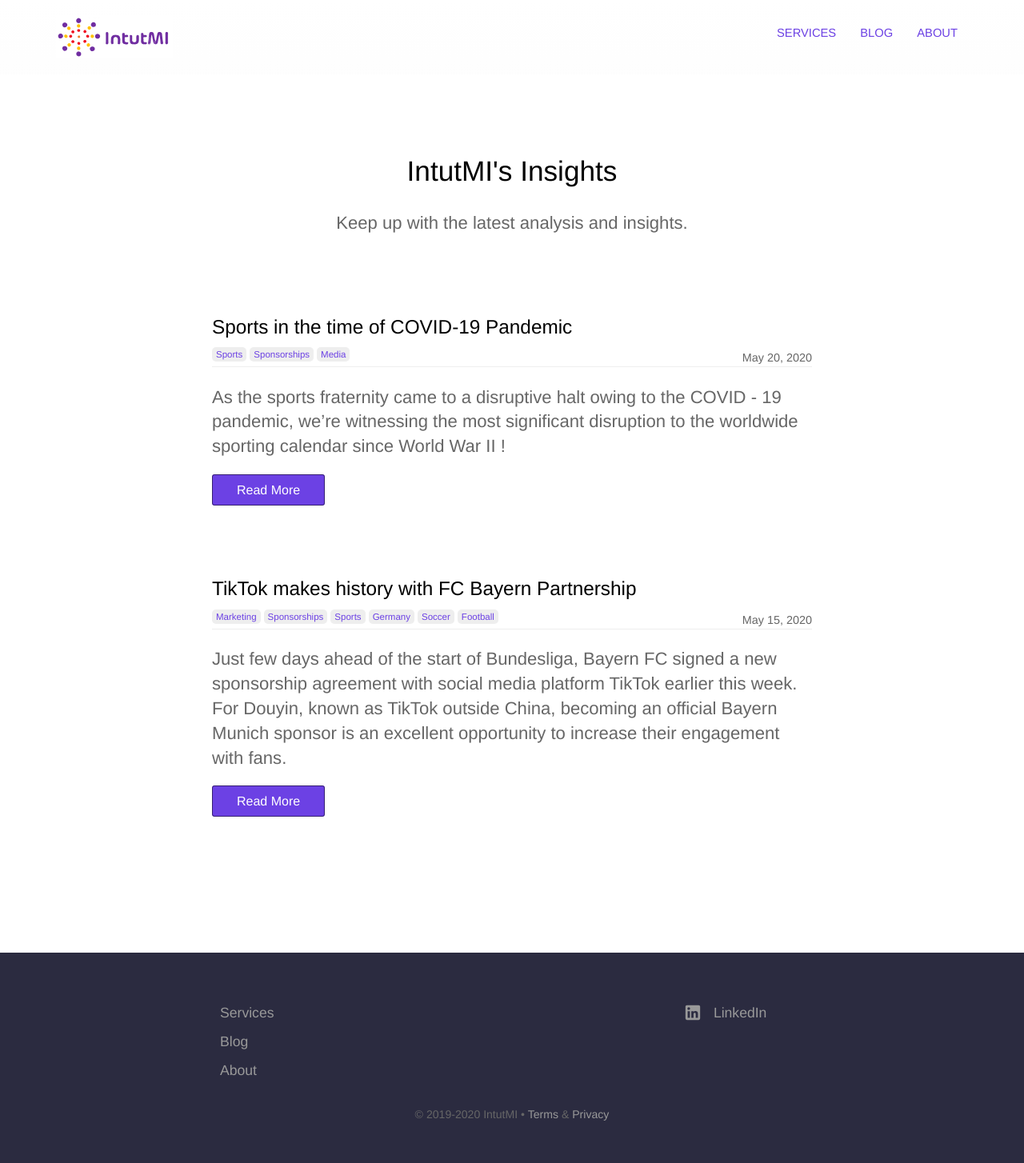
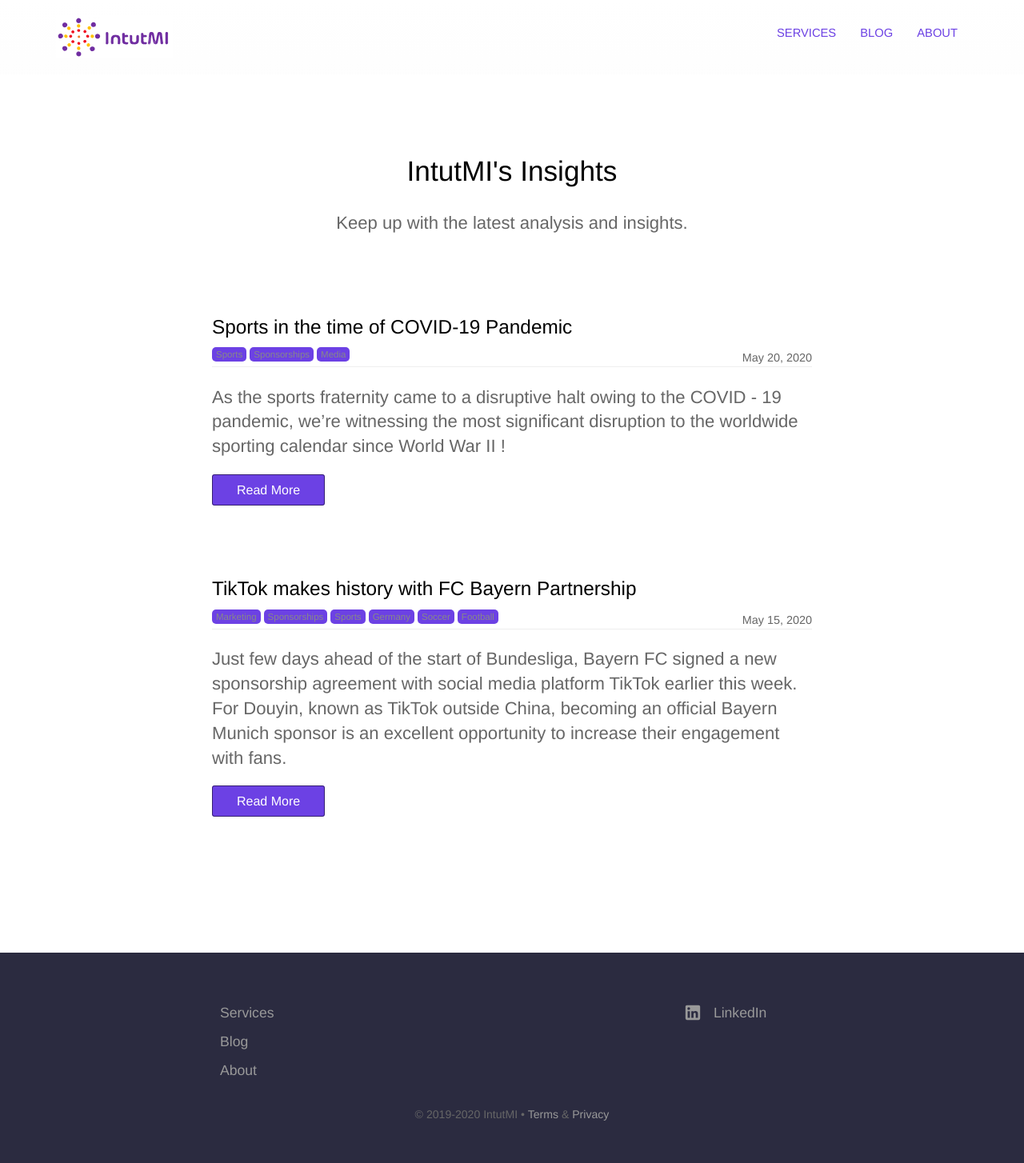
Before and after one commit to intutdev/intutmi.github.io, a Jekyll site: the page built from blog/index.html, in a window 1280 px wide. Shown: the whole page at 80% size. Built offline with Jekyll 4.4.1, drawn with Linux system fonts in a browser that asks for light colours; the list of posts is cut into pages by our own code.

Commit message:
Updated '_sass/blog.scss' via CloudCannon

```diff
--- a/_sass/blog.scss
+++ b/_sass/blog.scss
@@ -98,15 +98,15 @@
 .blog-filter {
 	text-align: center;
 	a {
-		background: #eee;
+		background: #6c41e4;
         padding: 3px 5px;
         font-size: .8em;
         border-radius: 5px;
-        color: #6c41e4;
+        color: #888;
 		transition: .2s ease-in-out;
 
 		&:hover {
-			color: #be41e4;
+			background: #be41e4;
 			text-decoration: none;
 		}
 	}
```
